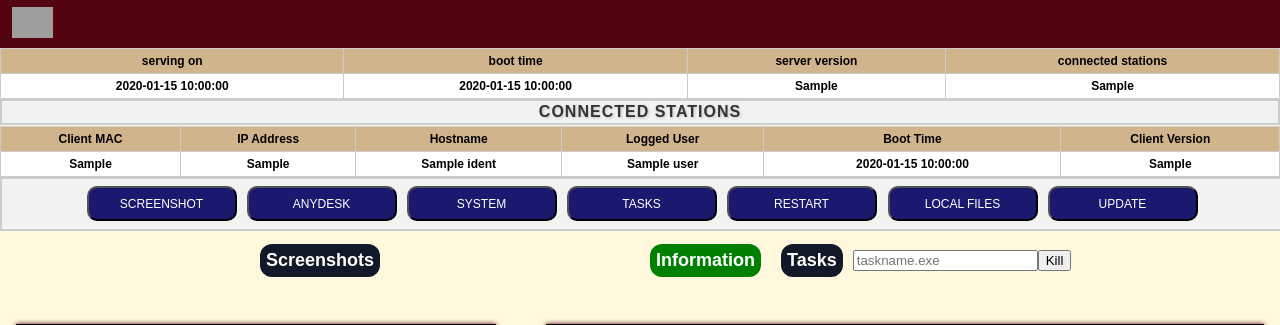
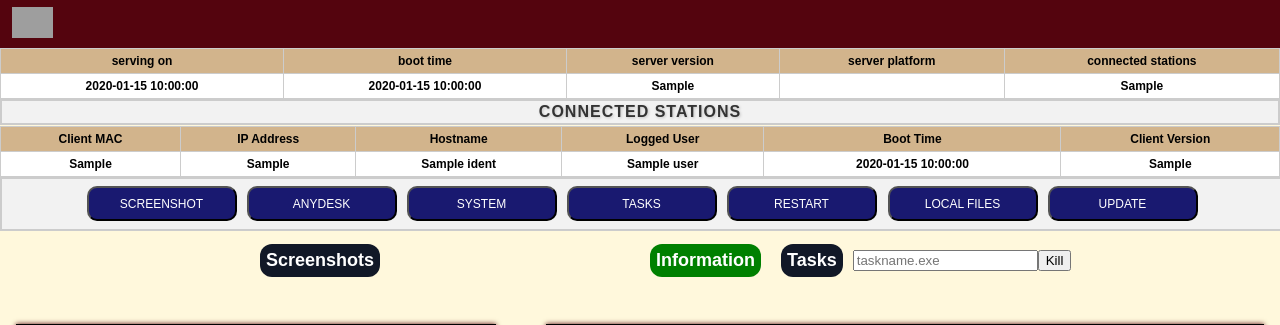
Before and after one commit to GShwartz/HandsOff-WEB, a Flask app: template templates/index.html in a window 1280 px wide. Shown: the top 325 px of the page. Run offline with Flask 3, Linux system fonts and the light colour scheme; the template is opened without the code that fills it: most values are stand-ins (such as "Sample title", 1, 10 or a date in 2020); parts of the project's set-up code (start-up, migrations or seed data) failed here and were passed over; grey boxes are pictures that could not be loaded.

Commit message:
Add files via upload

```diff
--- a/templates/index.html
+++ b/templates/index.html
@@ -29,6 +29,7 @@
 							<th>serving on</th>
 							<th>boot time</th>
 							<th>server version</th>
+							<th>server platform</th>
 							<th>connected stations</th>
 						</tr>
 					</thead>
@@ -37,6 +38,7 @@
 							<td>{{ serving_on }}</td>
 							<td>{{ boot_time }}</td>
 							<td>{{ server_version }}</td>
+							<td>{{ server_platform }}</td>
 							<td>{{ connected_stations }}</td>
 						</tr>
 					</tbody>
```
